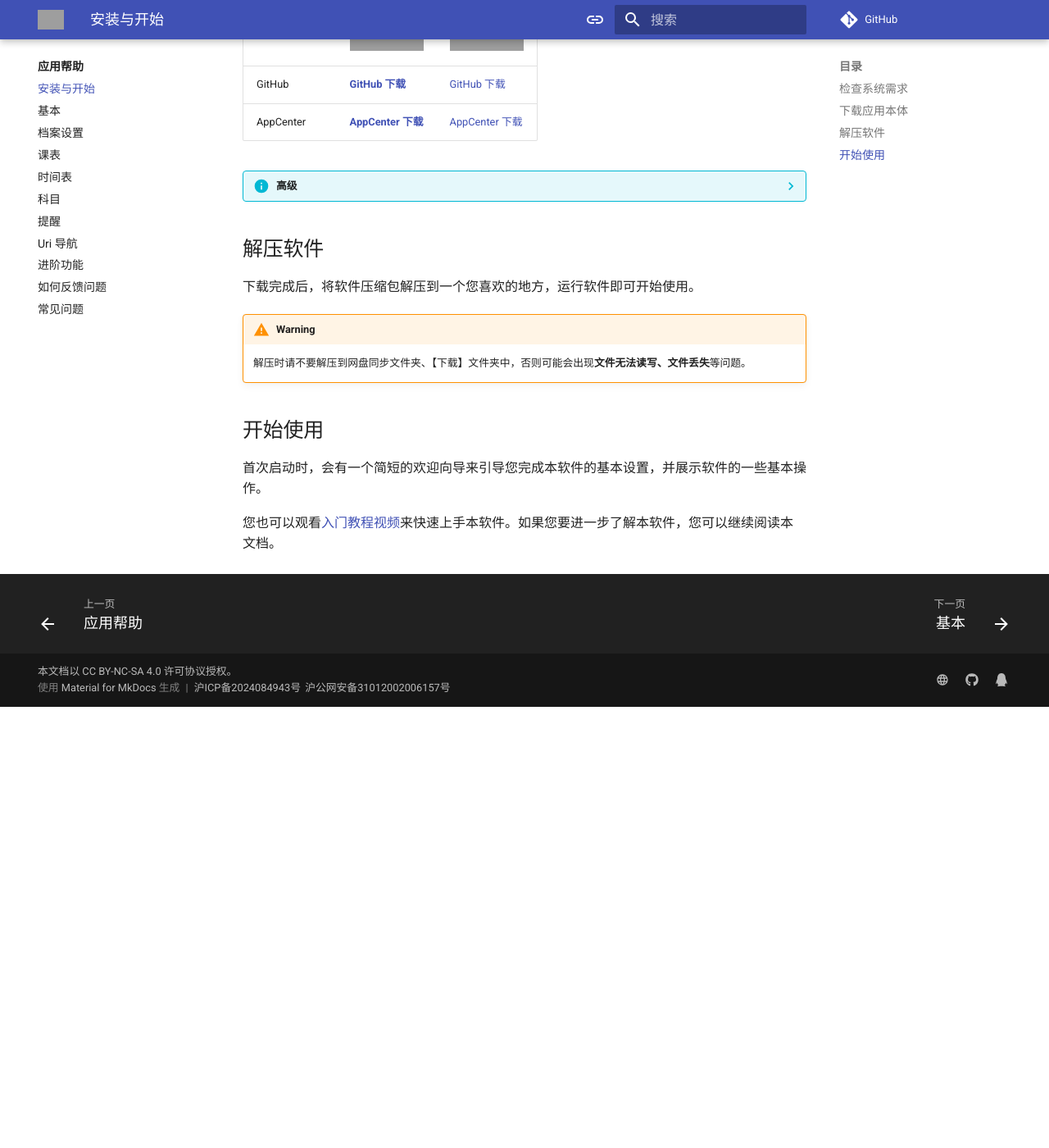
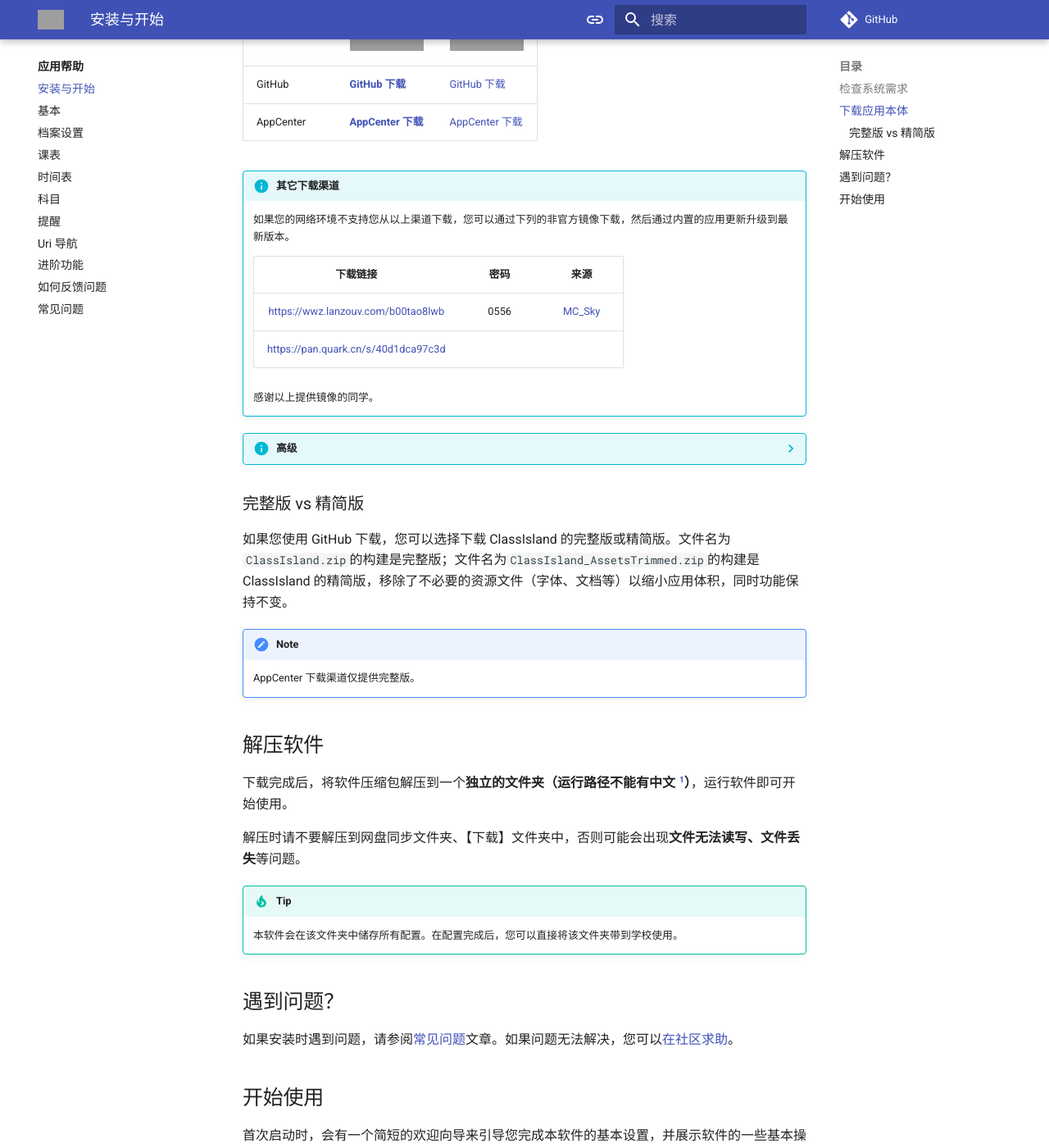
Before and after one commit to ClassIsland/classisland-docs, an MkDocs documentation site: the page built from docs/app/setup.md, in a window 1280 px wide and 1400 px high, scrolled down 769 px. Shown: the whole window at 82% size. Built offline with MkDocs 1.6.1 and Material for MkDocs 9.7.7, drawn with Linux system fonts in a browser that asks for light colours; comment, search, counter and statistics services are not loaded; before the commit the page ends 1631 px from its top, so only the background shows below that; grey boxes are pictures that could not be loaded.

Commit message:
补充安装相关文档

```diff
--- a/docs/app/setup.md
+++ b/docs/app/setup.md
@@ -54,19 +54,45 @@
 | GitHub | [**GitHub 下载**](https://github.com/HelloWRC/ClassIsland/releases/latest) | [GitHub 下载](https://github.com/HelloWRC/ClassIsland/releases) |
 | AppCenter | [**AppCenter 下载**](https://install.appcenter.ms/users/hellowrc/apps/classisland/distribution_groups/public/releases/latest) | [AppCenter 下载](https://install.appcenter.ms/users/hellowrc/apps/classisland/distribution_groups/publicbeta/releases/latest) |
 
+!!! info "其它下载渠道"
+
+    如果您的网络环境不支持您从以上渠道下载，您可以通过下列的非官方镜像下载，然后通过内置的应用更新升级到最新版本。
+
+    | 下载链接 | 密码 | 来源 |
+    |:--:|:--:|:--:|
+    | https://wwz.lanzouv.com/b00tao8lwb | 0556 | [MC_Sky](https://bilibili.com/read/cv35699004) |
+    | https://pan.quark.cn/s/40d1dca97c3d | | |
+
+    感谢以上提供镜像的同学。
+
 ??? info "高级"
 
     如果您想体验最新的功能，可以前往[GitHub Actions](https://github.com/ClassIsland/ClassIsland/actions/workflows/build_release.yml)下载包含最新功能的构建。如果您想自行构建 ClassIsland，请参考[开发文档](../dev/get-started/devlopment.md)。
 
+### 完整版 vs 精简版
+
+如果您使用 GitHub 下载，您可以选择下载 ClassIsland 的完整版或精简版。文件名为`ClassIsland.zip`的构建是完整版；文件名为`ClassIsland_AssetsTrimmed.zip`的构建是 ClassIsland 的精简版，移除了不必要的资源文件（字体、文档等）以缩小应用体积，同时功能保持不变。
+
+!!! note
+    AppCenter 下载渠道仅提供完整版。
+
 ## 解压软件
 
-下载完成后，将软件压缩包解压到一个您喜欢的地方，运行软件即可开始使用。
+下载完成后，将软件压缩包解压到一个**独立的文件夹（运行路径不能有中文 [^1]）**，运行软件即可开始使用。
 
-!!! warning
-    解压时请不要解压到网盘同步文件夹、【下载】文件夹中，否则可能会出现**文件无法读写、文件丢失**等问题。
+解压时请不要解压到网盘同步文件夹、【下载】文件夹中，否则可能会出现**文件无法读写、文件丢失**等问题。
+
+!!! tip
+    本软件会在该文件夹中储存所有配置。在配置完成后，您可以直接将该文件夹带到学校使用。
+
+## 遇到问题？
+
+如果安装时遇到问题，请参阅[常见问题](./faq.md#安装时)文章。如果问题无法解决，您可以[在社区求助](../community/communities.md)。
 
 ## 开始使用
 
 首次启动时，会有一个简短的欢迎向导来引导您完成本软件的基本设置，并展示软件的一些基本操作。
 
 您也可以观看[入门教程视频](https://www.bilibili.com/video/BV1fA4m1A7uZ/)来快速上手本软件。如果您要进一步了解本软件，您可以继续阅读本文档。
+
+[^1]: 可能会导致应用在更新时卡住无法更新。
--- a/mkdocs.yml
+++ b/mkdocs.yml
@@ -127,4 +127,5 @@
     - dev/components.md
     - dev/settings-page.md
   - 社区:
+    - community/communities.md
     - community/contributing.md
```
Also changed, not shown: docs/app/faq.md (+17 -1 lines), docs/community/communities.md (added, +8 -0 lines), docs/index.md (+1 -1 lines), docs/app/image/faq/1723087458369.png (added).
